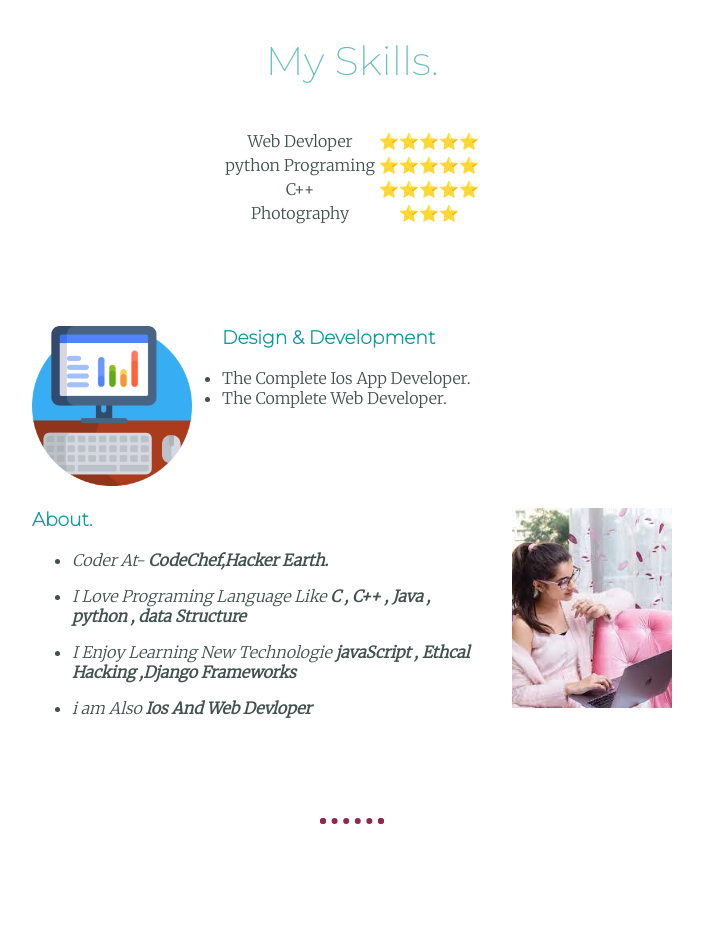
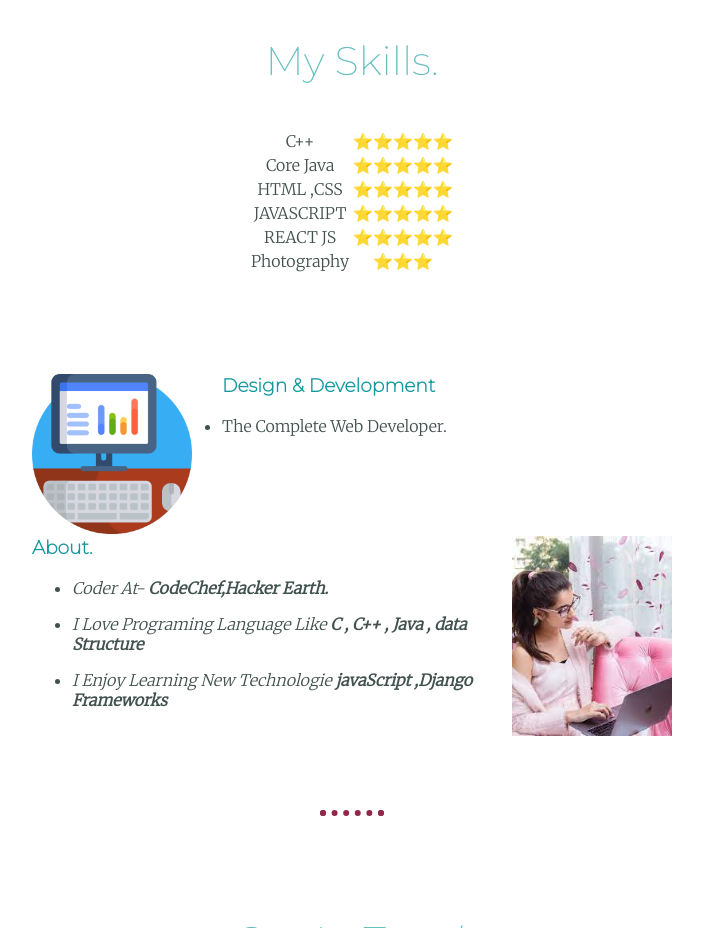
Before and after one commit to Manuraj07/cv, a plain HTML site: page index.html in a window 1280 px wide. Shown: the part 1660-2588 px from the top of the page, without its empty margins (288-991 px from the left). Drawn offline with Linux system fonts and the light colour scheme.

Commit message:
Update index.html

```diff
--- a/index.html
+++ b/index.html
@@ -44,15 +44,23 @@
 
             <table class="table-class">
                 <tr>
-                    <td>Web Devloper</td>
+                    <td>C++</td>
                     <td>⭐⭐⭐⭐⭐</td>
                 </tr>
                 <tr>
-                    <td>python Programing</td>
+                    <td>Core Java</td>
                     <td>⭐⭐⭐⭐⭐</td>
                 </tr>
                 <tr>
-                    <td>C++ </td>
+                    <td>HTML ,CSS</td>
+                    <td>⭐⭐⭐⭐⭐</td>
+                </tr>
+                <tr>
+                    <td>JAVASCRIPT</td>
+                    <td>⭐⭐⭐⭐⭐</td>
+                </tr>
+                <tr>
+                    <td>REACT JS</td>
                     <td>⭐⭐⭐⭐⭐</td>
                 </tr>
                 <tr>
@@ -64,7 +72,6 @@
                 <img class="code-img" src="images/comp.png" alt="computer-images">
                 <h3>Design & Development</h3>
                 <ul>
-                    <li>The Complete Ios App Developer.</li>
                     <li>The Complete Web Developer.</li>
                 </ul>
             </div>
@@ -73,9 +80,8 @@
                 <h3>About.</h3>
                 <ul>
                     <li> <p><em>Coder At- <strong>CodeChef,Hacker Earth. </strong> </p></li>
-                        <li> <p>I Love Programing Language Like <strong> C , C++ , Java , python , data Structure</strong></p></li>
-                        <li><p>I Enjoy Learning New Technologie <strong>javaScript , Ethcal Hacking ,Django Frameworks </strong></p></li>
-                        <li><p>i am Also <em><strong> Ios And Web Devloper</strong></em> </p></li>
+                        <li> <p>I Love Programing Language Like <strong> C , C++ , Java , data Structure</strong></p></li>
+                        <li><p>I Enjoy Learning New Technologie <strong>javaScript ,Django Frameworks </strong></p></li>
                 </ul>
 
 
```
